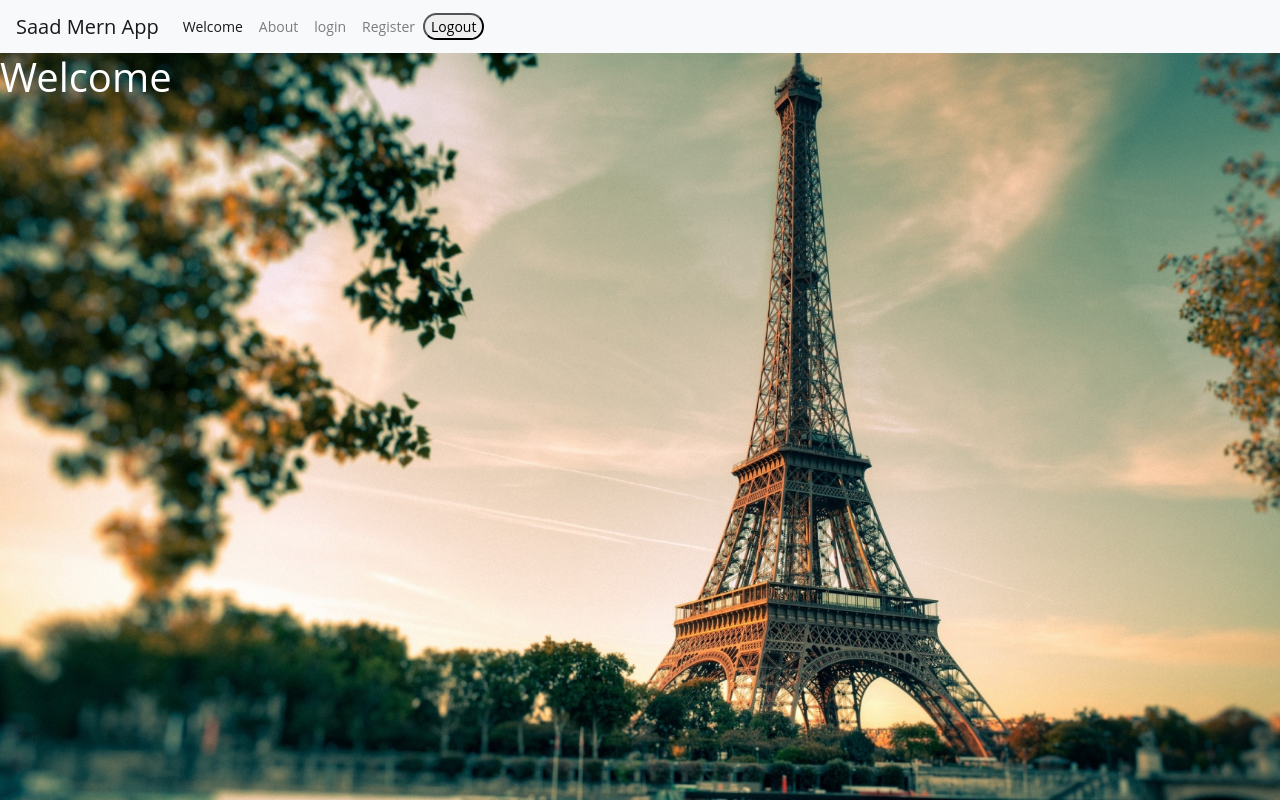
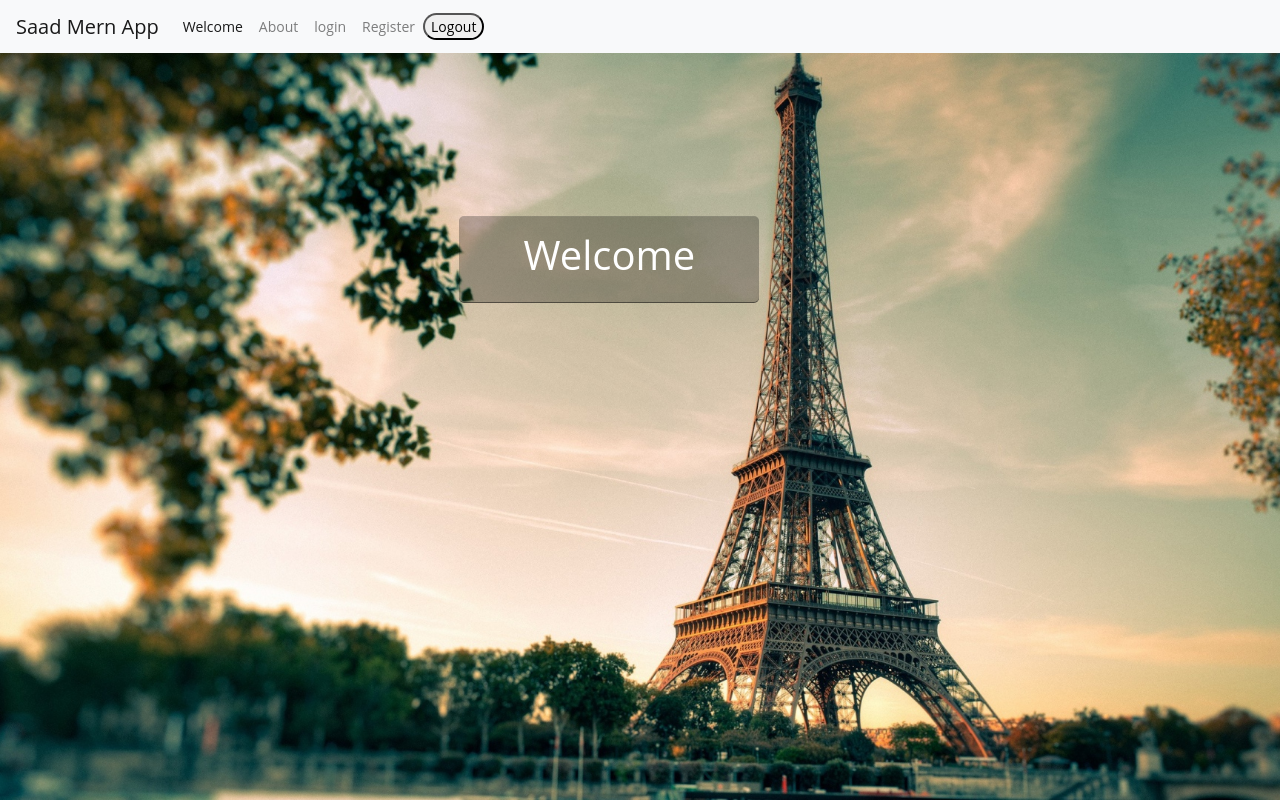
Before and after one commit to muhammadsaad91/finalize-build-mern-app, a React (Create React App) app in the folder client/: page / in a window 1280 px wide. Built offline with nearby package versions, Linux system fonts and the light colour scheme; no server answers.

Commit message:
make it better

```diff
--- a/client/src/Welcome.jsx
+++ b/client/src/Welcome.jsx
@@ -43,7 +43,7 @@ const App = () => {
 
 
     return (
-        <div>
+        <div className="form-wrapper">
             <h1>Welcome  {data.name}</h1>
         </div>
     );
```
